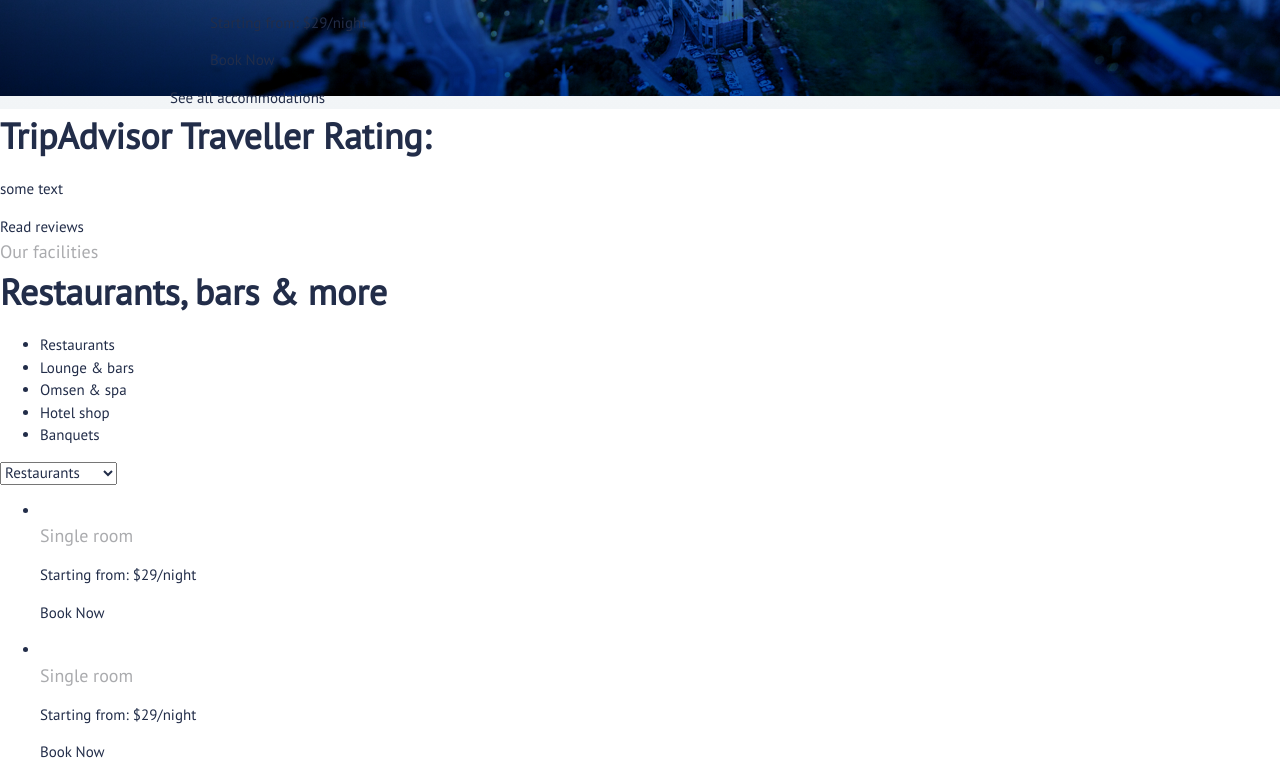
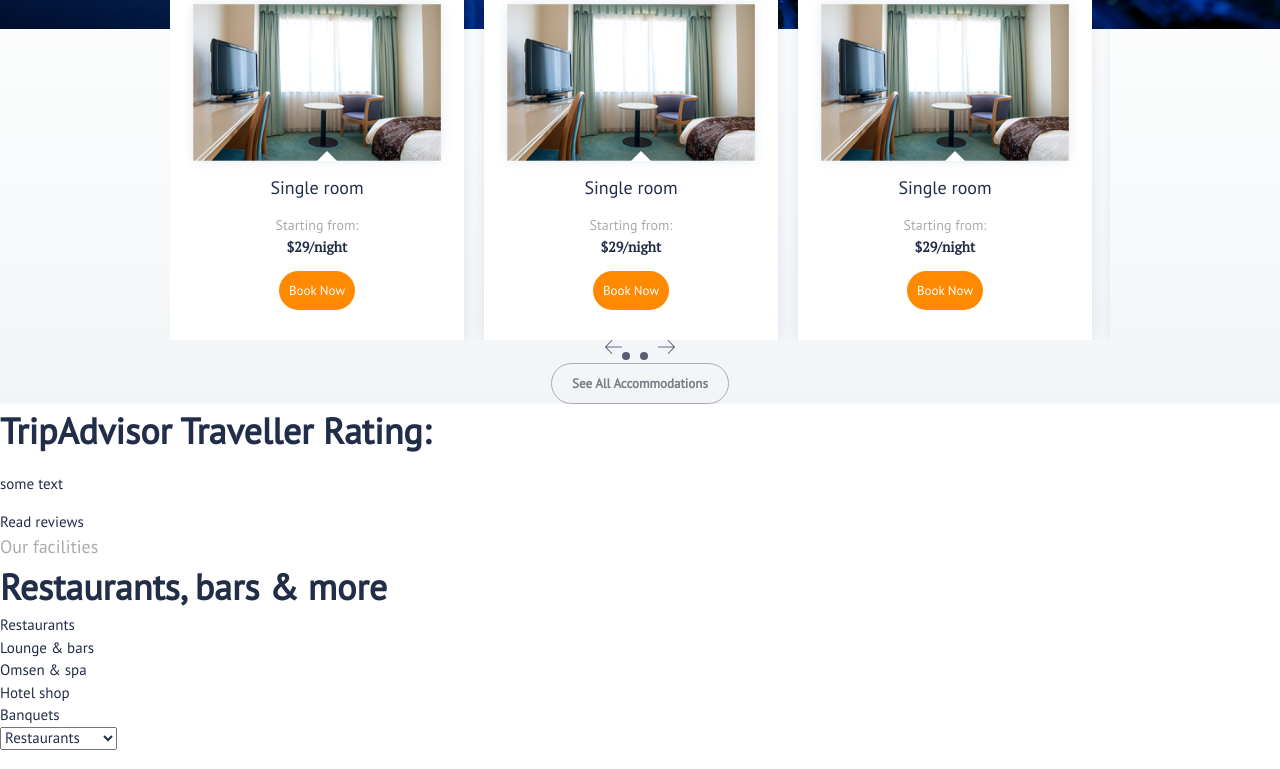
Before and after one commit to Chaitrasaurav/project-osaka, a website: page src/en/index.html in a window 1280 px wide. Shown: the part 663-1432 px from the top of the page. Drawn offline with Linux system fonts and the light colour scheme; files that its build step writes are made by us from their sources.

Commit message:
created accommodation section

```diff
--- a/src/en/index.html
+++ b/src/en/index.html
@@ -52,13 +52,43 @@
 					<h2>Accommodations</h2>
 					<ul class="accommodation_slider">
 						<li>
-							<img src="">
+							<img src="../dist/images/room-image.png">
 							<h3>Single room</h3>
-							<p><span>Starting from:</span> $29/night</p>
+							<p>Starting from: <span>$29/night</span></p>
+							<a href="#">Book Now</a>
+						</li>
+						<li>
+							<img src="../dist/images/room-image.png">
+							<h3>Single room</h3>
+							<p>Starting from: <span>$29/night</span></p>
+							<a href="#">Book Now</a>
+						</li>
+						<li>
+							<img src="../dist/images/room-image.png">
+							<h3>Single room</h3>
+							<p>Starting from: <span>$29/night</span></p>
+							<a href="#">Book Now</a>
+						</li>
+						<li>
+							<img src="../dist/images/room-image.png">
+							<h3>Single room</h3>
+							<p>Starting from: <span>$29/night</span></p>
+							<a href="#">Book Now</a>
+						</li>
+						<li>
+							<img src="../dist/images/room-image.png">
+							<h3>Single room</h3>
+							<p>Starting from: <span>$29/night</span></p>
+							<a href="#">Book Now</a>
+						</li>
+						<li>
+							<img src="../dist/images/room-image.png">
+							<h3>Single room</h3>
+							<p>Starting from: <span>$29/night</span></p>
 							<a href="#">Book Now</a>
 						</li>
 					</ul>
-					<a href="#">See all accommodations</a>
+					<a href="#" class="see-all">See all accommodations</a>
 				</div>
 			</div>
 		</div>
@@ -93,7 +123,7 @@
 						<li>
 							<img src="">
 							<h3>Single room</h3>
-							<p><span>Starting from:</span> $29/night</p>
+							<p>Starting from: <span>$29/night</span></p>
 							<a href="#">Book Now</a>
 						</li>
 					</ul>
@@ -103,7 +133,7 @@
 						<li>
 							<img src="">
 							<h3>Single room</h3>
-							<p><span>Starting from:</span> $29/night</p>
+							<p>Starting from: <span>$29/night</span></p>
 							<a href="#">Book Now</a>
 						</li>
 					</ul>
@@ -113,7 +143,7 @@
 						<li>
 							<img src="">
 							<h3>Single room</h3>
-							<p><span>Starting from:</span> $29/night</p>
+							<p>Starting from: <span>$29/night</span></p>
 							<a href="#">Book Now</a>
 						</li>
 					</ul>
@@ -123,7 +153,7 @@
 						<li>
 							<img src="">
 							<h3>Single room</h3>
-							<p><span>Starting from:</span> $29/night</p>
+							<p>Starting from: <span>$29/night</span></p>
 							<a href="#">Book Now</a>
 						</li>
 					</ul>
@@ -133,7 +163,7 @@
 						<li>
 							<img src="">
 							<h3>Single room</h3>
-							<p><span>Starting from:</span> $29/night</p>
+							<p>Starting from: <span>$29/night</span></p>
 							<a href="#">Book Now</a>
 						</li>
 					</ul>
@@ -157,6 +187,6 @@
  	</footer>
 	<script type="text/javascript" src="../dist/scripts/vendor.min.js"></script>
 	<script type="text/javascript" src="../data/data-en.js"></script>
-	<script type="text/javascript" src="../scripts/app.min.js"></script>
+	<script type="text/javascript" src="../dist/scripts/app.min.js"></script>
 </body>
 </html>
--- a/src/scripts/main.js
+++ b/src/scripts/main.js
@@ -0,0 +1,30 @@
+$('.accommodation_slider').slick({
+	lazyLoad: 'ondemand',
+	slidesToShow: 3,
+	speed: 2000,
+	slidesToScroll: 4,
+	dots: true,
+	responsive: [
+	{
+	  breakpoint: 900,
+	  settings: {
+	    slidesToShow: 2,
+	    slidesToScroll: 2
+	  }
+	},
+	{
+	  breakpoint: 600,
+	  settings: {
+	    slidesToShow: 1,
+	    slidesToScroll: 1,
+	  }
+	}
+	]
+});
+
+
+$('.slick-arrow').appendTo('.slick-dots');
+
+$('.header_cta-dropdown').on('click', function(){
+	$('.header_language').toggleClass('active');
+});
--- a/src/styles/modules/_accommodation.scss
+++ b/src/styles/modules/_accommodation.scss
@@ -1,72 +1,108 @@
-.stage{
-	background: #f2f5f7; /* For browsers that do not support gradients */
-    background: -webkit-linear-gradient(#ffffff, #ffffff, #f2f5f7); /* For Safari 5.1 to 6.0 */
-    background: -o-linear-gradient(#ffffff, #ffffff, #f2f5f7); /* For Opera 11.1 to 12.0 */
-    background: -moz-linear-gradient(#ffffff, #ffffff, #f2f5f7); /* For Firefox 3.6 to 15 */
-    background: linear-gradient(#ffffff, #ffffff, #f2f5f7); /* Standard syntax */
+.accommodation{
+	text-align:center;
+	padding-top: 100px;
+	.accommodation_slider{
+		list-style: none;
+		.slick-list li{
+			background: #ffffff;
+  			box-shadow: 0 0 15px 0 rgba(0, 60, 103, 0.1);
+  			margin-right:20px;
+  			padding:10px 10px 30px;
+  			&:last-child{
+  				margin-right:0;
   			}
-.stage_container{
-	background: url(../images/stage-image.png) no-repeat top center;
-}
-.stage_wrapper{
-	max-width: $desktop-max-width;
-	margin:0 auto;
-	.stage_links{
-		ul{
-			list-style: none;
-			li{
-				display: block;
-				float:left;
-				a{
-					display:block;
-					margin-right:10px;
+
   			img{
   				max-width:100%;
+  				display:block;
+  			}
+
+  			h3{
+  				font-size:18px;
+  				color: $text-color-base;
+  				position: relative;
+  				&:after{
+  					content: '';
+  					position: absolute;
+  					top: -23px;
+  					left:50%;
+  					width: 0;
+				    height: 0;
+				    border-left: 10px solid transparent;
+				    border-right: 10px solid transparent;
+				  	border-bottom: 10px solid #ffffff;
   				}
   			}
-				&:last-child{
+  			p{
+  				color: $text-color-primary;
+  				font-size: 14px;
+  				span{
+  					font-weight: bold;
+  					color: $text-color-base;
+  					display:block;
+  					font-family: $font-family-secondary;
+  				}
+  			}
   			a{
-						margin-right:0;
+  				border-radius: 100px;
+  				background-color: #ff8900;
+  				display:inline-block;
+  				padding:10px;
+  				color:#ffffff;
+  				font-size:13px;
   			}
 		}
 	}
+	.slick-dots{
+		list-style: none;
+		display: table;
+		margin:0 auto;
+		position: relative;
+		li{
+			display:block;
+			float:left;
+			margin-right:10px;
+			&:last-child{
+				margin-right:0;
 			}
-	}
-	.stage_content{
-		max-width:547px;
-		margin:0 auto;
-		text-align:center;
-		padding-top:100px;
-		h3{
-			font-family: $font-family-secondary;
-			font-size:22px;
-			color:#ffffff;
-			position: relative;
-			&:before{
-				content: '';
-				position: absolute;
-				top:0;
-				left:20px;
-				background: #ffffff;
-				width:100px;
-				height:1px;
-			}
-			&:after{
-				content: '';
-				position: absolute;
-				top:0;
-				right:20px;
-				background: #ffffff;
-				width:100px;
-				height:1px;
+			button{
+				font-size:0;
+				border:none;
+				width:8px;
+				height:8px;
+				background: #5b5b74;
+				border-radius:100px;
+				padding:0;
 			}
 		}
 	}
-	.form{
+	.see-all{
+		border: solid 1px #aaabae;
+		display:inline-block;
+		padding:10px 20px;
 		text-align:center;
-		h4{
-			color:#ffffff;
-			font-size:26px;
+		text-transform: capitalize;
+		color: $text-color-secondary;
+		font-size: 13px;
+		font-weight: bold;
+		border-radius: 100px;
+	}
+	.slick-arrow{
+		border:none;
+		font-size:0;
+		width:17px;
+		height:14px;
+		position: absolute;
+	}
+	.slick-next{
+		background: url(../images/arrow.png);
+		right:-17px;
+	}
+	.slick-prev{
+		background: url(../images/arrow.png);
+		-ms-transform: rotate(180deg); /* IE 9 */
+	    -webkit-transform: rotate(180deg); /* Chrome, Safari, Opera */
+	    transform: rotate(180deg);
+	    left:-17px;
 	}
 }
-}
--- a/src/styles/modules/_header.scss
+++ b/src/styles/modules/_header.scss
@@ -32,4 +32,21 @@ header{
 			width:auto;
 		}
 	}
+
+	.header_cta-dropdown{
+		cursor: pointer;
+	    position: relative;
+	    .header_language{
+	    	padding: 10px;
+    		border: 1px solid #e5ebef;
+    		display:none;
+    		position: absolute;
+		    width: 100px;
+		    right: 0;
+		    text-align: center;
+    		li{
+    			float:none;
+    		}
+	    }
+	}
 }
--- a/src/styles/utilities/_base.scss
+++ b/src/styles/utilities/_base.scss
@@ -79,3 +79,8 @@ h3{
 .active{
 	display:block !important;
 }
+
+ul{
+	padding:0;
+	margin:0;
+}
```
Also changed, not shown: src/dist/images/arrow.png (added), src/dist/images/room-image.png (added), src/dist/scripts/app.js, src/dist/scripts/app.min.js, src/dist/styles/style.css, src/dist/styles/style.min.css. Lines whose indentation alone changed are shown as unchanged.
